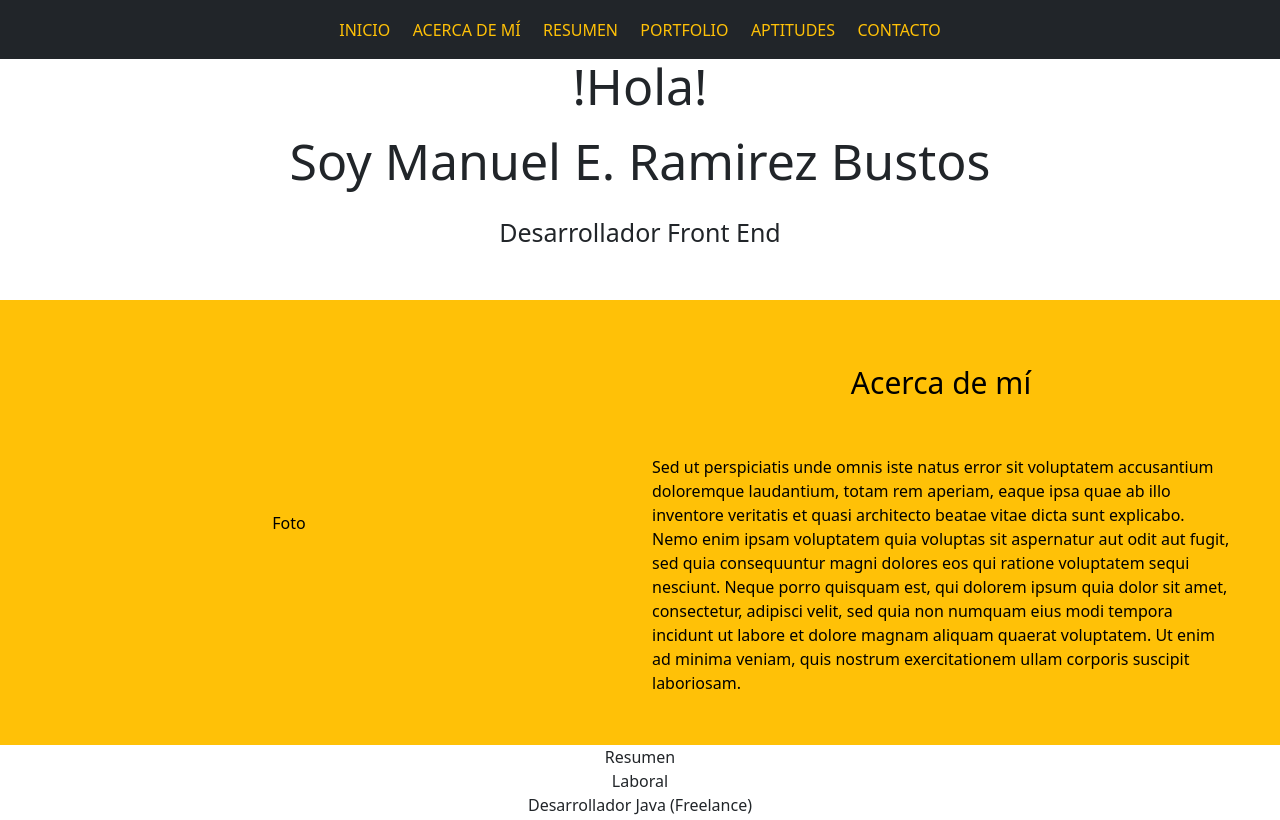
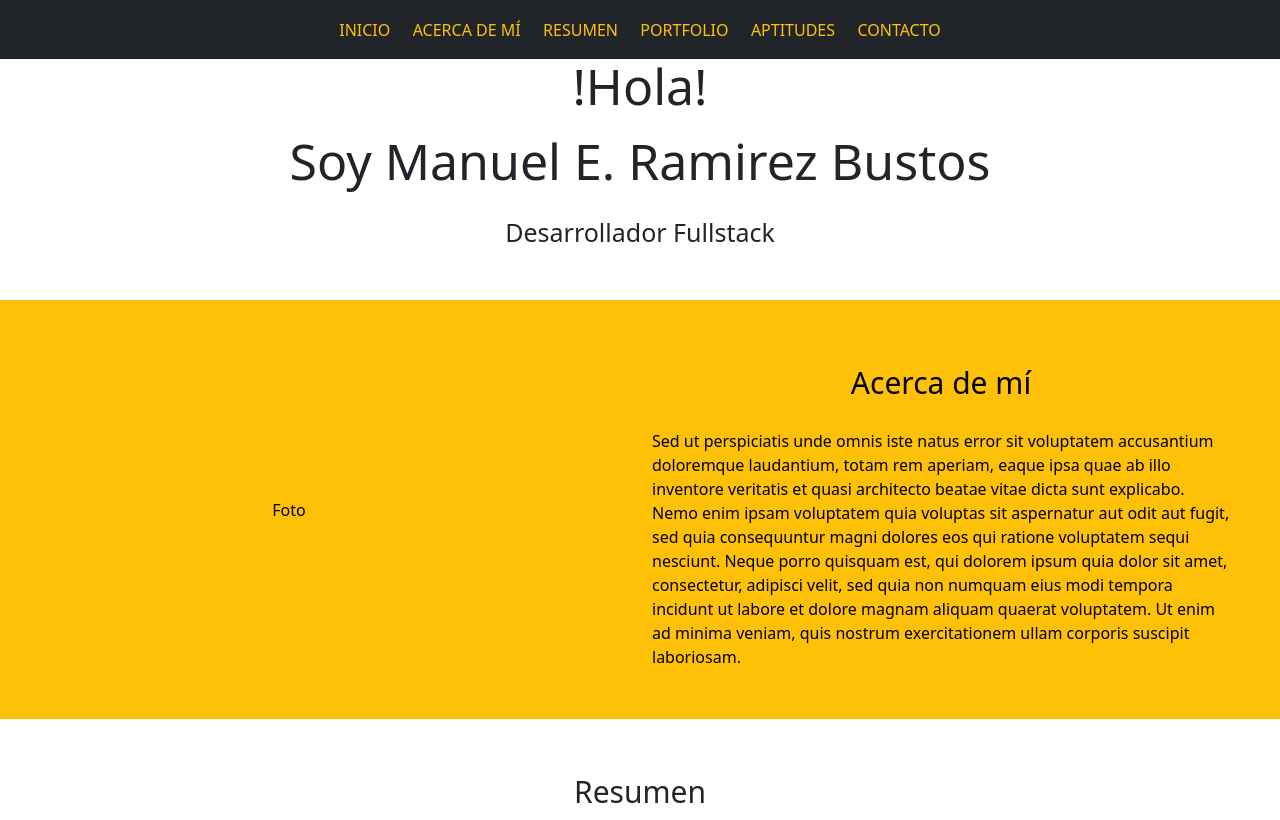
Before and after one commit to merb26/Manuel-E.-Ramirez, a plain HTML site: page index.html in a window 1280 px wide. Shown: the top 820 px of the page. Drawn offline with nearby package versions, Linux system fonts and the light colour scheme.

Commit message:
algunas mejoras

```diff
--- a/css/aboutMe/aboutMe.scss
+++ b/css/aboutMe/aboutMe.scss
@@ -1,19 +1,21 @@
-.aboutMe{
+.about_me {
     background-color: #ffc107;
     color: black;
 
-    .picture {
+    &__picture {
         display: flex;
         justify-content: center;
         align-items: center;
     }
 
-    .description {
+    &__description {
         margin: 10px 50px 50px 50px;
-        .title{
+
+        &__title {
             display: flex;
             justify-content: center;
             margin: 50px;
+            margin-bottom: 1.5rem;
             font-size: 30px;
         }
     }
--- a/css/presentation/presentation.scss
+++ b/css/presentation/presentation.scss
@@ -5,12 +5,12 @@
     align-items: center;
     justify-content: center;
 
-    .title {
+    &__title {
         font-size: 50px;
         margin: 0 50px 15px 50px;
     }
 
-    .description {
+    &__description {
         font-size: 25px;
     }
 }
--- /dev/null
+++ b/css/resume/resume.scss
@@ -0,0 +1,8 @@
+.resume {
+    .title {
+        display: flex;
+        justify-content: center;
+        margin: 50px;
+        font-size: 30px;
+    }
+}
--- a/index.html
+++ b/index.html
@@ -7,13 +7,12 @@
     <meta name="viewport" content="width=device-width, initial-scale=1.0">
     <title>Merb</title>
 
-    <!-- Import Bootstrap .css -->
     <link href="https://cdn.jsdelivr.net/npm/bootstrap@5.2.0-beta1/dist/css/bootstrap.min.css" rel="stylesheet"
         integrity="sha384-0evHe/X+R7YkIZDRvuzKMRqM+OrBnVFBL6DOitfPri4tjfHxaWutUpFmBp4vmVor" crossorigin="anonymous">
 
-    <!-- Import .css -->
     <link rel="stylesheet" href="css/presentation/presentation.css">
     <link rel="stylesheet" href="css/aboutMe/aboutMe.css">
+    <link rel="stylesheet" href="css/resume/resume.css">
 </head>
 
 <body>
@@ -68,22 +67,22 @@
     <!--                              PRESENTATION                               -->
     <!-- ----------------------------------------------------------------------- -->
     <div class="presentation" id="home">
-        <div class="title">
+        <div class="presentation__title">
             <div class="text-center">!Hola!</div> Soy Manuel E. Ramirez Bustos
         </div>
-        <div class="description">
-            Desarrollador Front End
+        <div class="presentation__description">
+            Desarrollador Fullstack
         </div>
     </div>
     <!-- ----------------------------------------------------------------------- -->
     <!--                                ABOUT ME                                 -->
     <!-- ----------------------------------------------------------------------- -->
-    <div class="aboutMe row" id="about">
-        <div class="picture col">
+    <div class="about_me row" id="about">
+        <div class="about_me__picture col">
             Foto
         </div>
-        <div class="description col">
-            <div class="title column">
+        <div class="about_me__description col">
+            <div class="about_me__description__title">
                 Acerca de mí
             </div>
             <div>
@@ -104,8 +103,8 @@
     <!-- ----------------------------------------------------------------------- -->
     <!--                                 RESUMEN                                 -->
     <!-- ----------------------------------------------------------------------- -->
-    <div class="resumen text-center" id="resume">
-        <div>
+    <div class="resume text-center" id="resume">
+        <div class="title">
             Resumen
         </div>
         <div>
```
Also changed, not shown: css/aboutMe/aboutMe.css, css/presentation/presentation.css, css/resume/resume.css (added), 3 other files.
